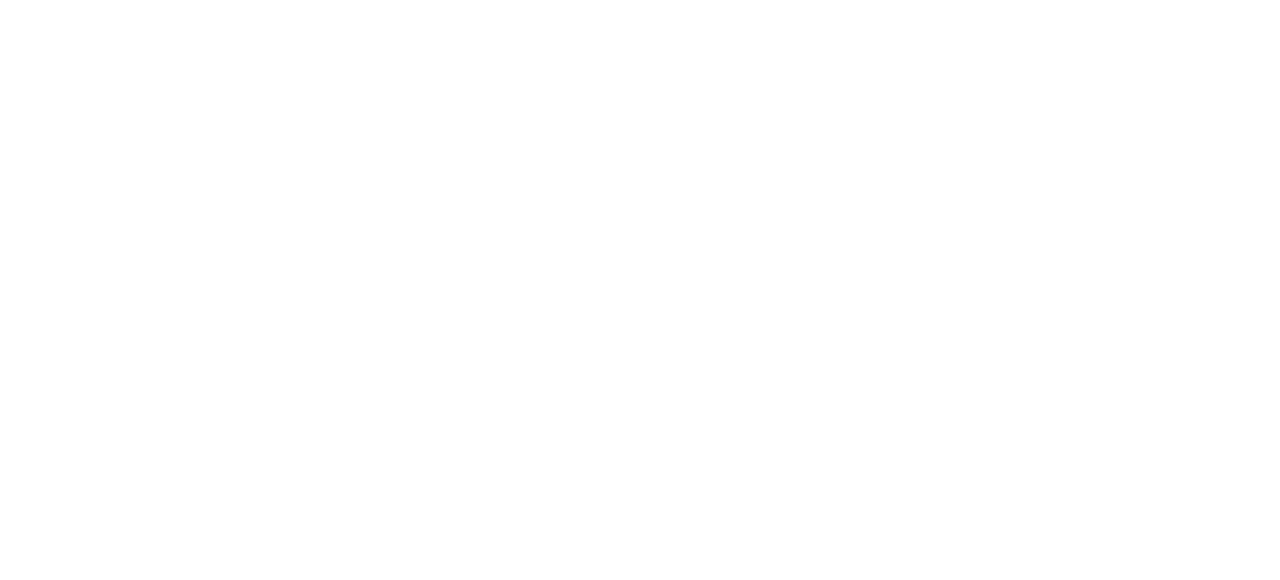
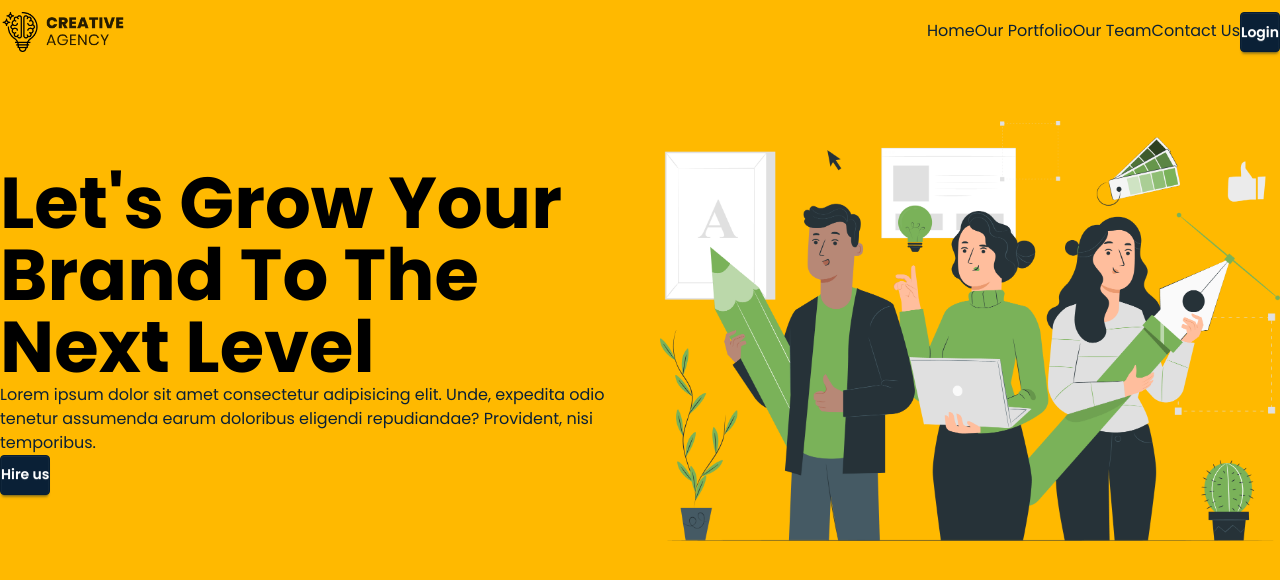
Before and after one commit to akmtasdikulislam/creative-agency, a React (Vite) app in the folder client/: page / in a window 1280 px wide. Shown: the top 580 px of the page. Built offline with nearby package versions, Linux system fonts and the light colour scheme.

Commit message:
Add routing: Implement main route for Home component in App

```diff
--- a/client/src/App.jsx
+++ b/client/src/App.jsx
@@ -1,7 +1,15 @@
+import { Route, Routes } from "react-router";
 import "./App.css";
+import Home from "./pages/Home/Home";
 
 function App() {
-  return <></>;
+  return (
+    <>
+      <Routes>
+        <Route path="/" element={<Home />} />
+      </Routes>
+    </>
+  );
 }
 
 export default App;
```
